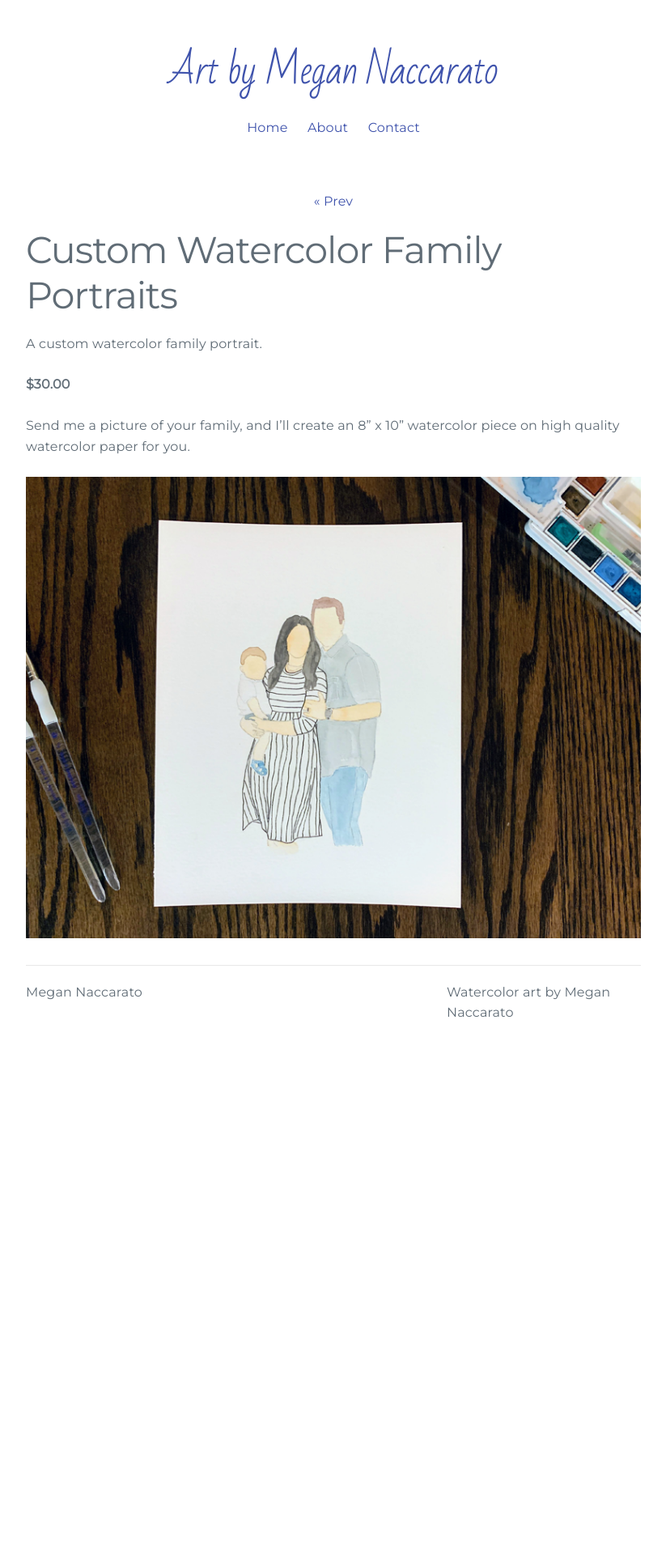
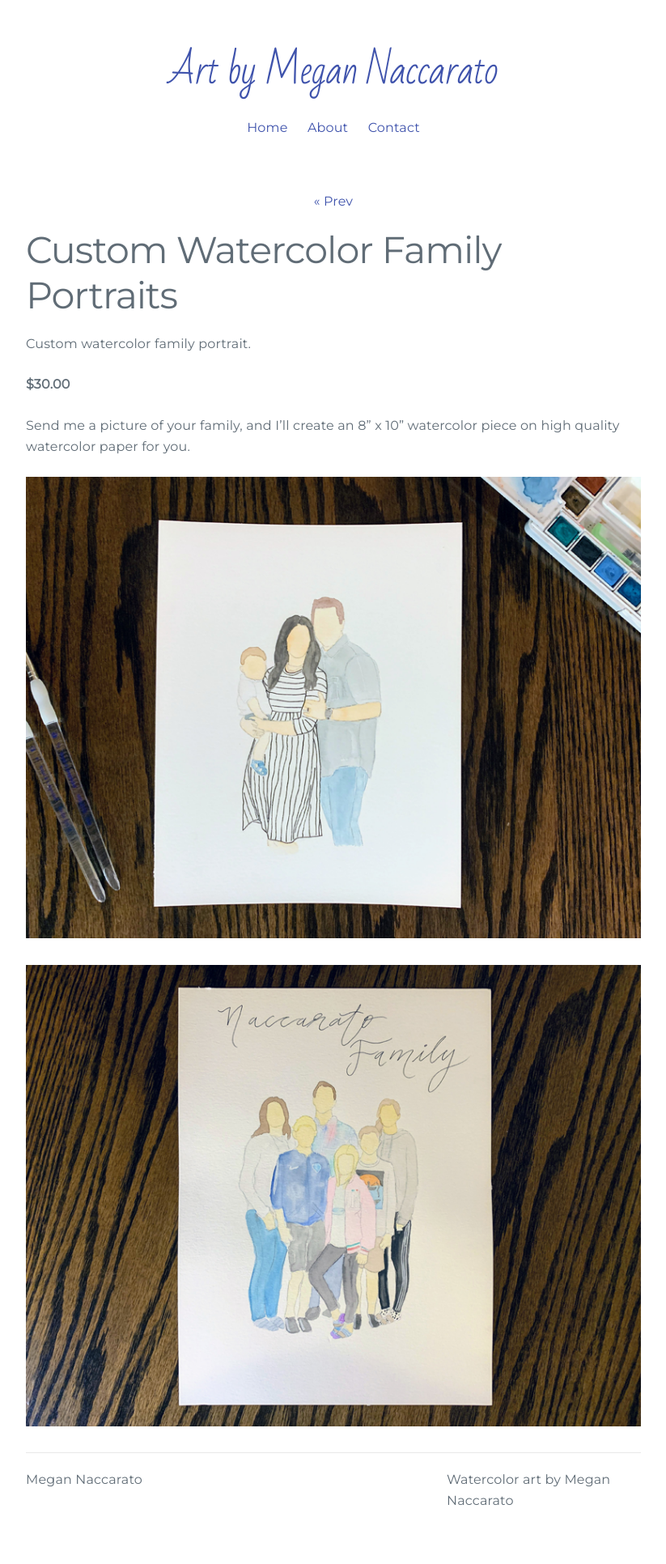
Before and after one commit to naccrat/megan, a Jekyll site: the page built from _posts/2018-12-03-a-custom-watercolor-family-portrait-for-your-one-of-a-kind-family.md, in a window 1280 px wide. Shown: the whole page at 81% size, without its empty margins (228-1051 px from the left). Built offline with Jekyll 4.4.1, drawn with Linux system fonts in a browser that asks for light colours; before the commit the page ends 1329 px from its top, so only the background shows below that; some of the changed lines change nothing that is shown.

Commit message:
Update from Forestry.io - Updated 2018-12-03-a-custom-watercolor-family-portrait-for-your-one-of-a-kind-family.md

```diff
--- a/_posts/2018-12-03-a-custom-watercolor-family-portrait-for-your-one-of-a-kind-family.md
+++ b/_posts/2018-12-03-a-custom-watercolor-family-portrait-for-your-one-of-a-kind-family.md
@@ -5,12 +5,15 @@ layout: post
 preview: "/uploads/family-3-custom.png"
 tags:
 - Family portraits
+cost: "$30.00"
 
 ---
-A custom watercolor family portrait.
+Custom watercolor family portrait.
 
 **$30.00**
 
 Send me a picture of your family, and I'll create an 8" x 10" watercolor piece on high quality watercolor paper for you.
 
 ![](/uploads/family-3-custom.png)
+
+![](/uploads/family-portrait.png)
```
